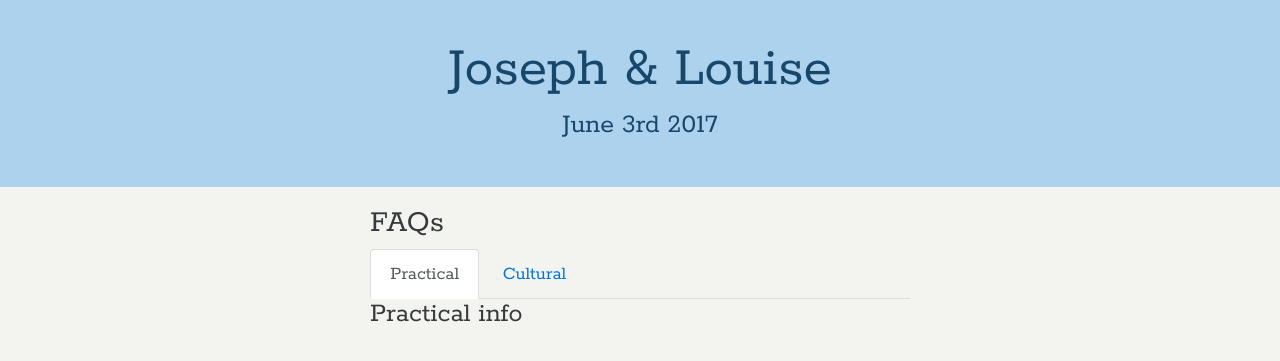
After one commit to josephshambrook/wedding, a Django app: page /faq/practical in a window 1280 px wide. The commit adds this page. Shown: the top 361 px of the page. Run offline with Django 3.2, Linux system fonts and the light colour scheme; some libraries are stand-ins or nearby versions.

Commit message:
Updated content. Starting FAQ pages.

```diff
--- a/ourwedding/urls.py
+++ b/ourwedding/urls.py
@@ -18,5 +18,6 @@ from django.contrib import admin
 
 urlpatterns = [
     url(r'^rsvp/', include('weddingapp.urls')),
+    url(r'^faq/', include('weddingapp.faq_urls')),
     url(r'^admin/', admin.site.urls),
 ]
--- a/weddingapp/templates/base.html
+++ b/weddingapp/templates/base.html
@@ -5,8 +5,12 @@
 {% load i18n %}
 
 <head>
+    <meta charset="utf-8">
+    <meta name="viewport" content="width=device-width, initial-scale=1">
+    <meta http-equiv="x-ua-compatible" content="ie=edge">
+
     <title>{% block title %}Joseph & Louise{% endblock %}</title>
-    <meta name="viewport" content="width=device-width, initial-scale=1">
+
     <link href='https://fonts.googleapis.com/css?family=Rokkitt' rel='stylesheet' type='text/css'>
     <link rel="stylesheet" href="{% static "css/v2/bootstrap-flex.min.css" %}"/>
     <link rel="stylesheet" href="{% static "css/rsvp-styles.css" %}">
@@ -21,21 +25,11 @@
 <div class="container m-b-3">
     <div class="row">
         <div class="col-md-10 col-md-offset-1 col-lg-6 col-lg-offset-3">
+
             {% block content %}{% endblock %}
         </div>
     </div>
 </div>
 
-{#{% block link %}#}
-{#    {% load i18n %}#}
-{#    <div class="container">#}
-{#        <div class="row flex-justify-end">#}
-{#            <div class="col-sm-4 col-xs-12">#}
-{#                <a href="{% url 'weddingapp:attend' invite.code %}" class="btn btn-wedding-coral btn-lg btn-block">{% trans "Continue" %}</a>#}
-{#            </div>#}
-{#        </div>#}
-{#    </div>#}
-{#{% endblock %}#}
-
 </body>
 </html>
--- /dev/null
+++ b/weddingapp/templates/weddingapp/practical.html
@@ -0,0 +1,30 @@
+{% extends "base.html" %}
+{% load i18n %}
+{% load staticfiles %}
+
+{% block content %}
+
+    <h2>FAQs</h2>
+
+    <ul class="nav nav-tabs" role="tablist">
+        <li class="nav-item">
+            <a class="nav-link active" data-tab href="#practical" role="tab">Practical</a>
+        </li>
+        <li class="nav-item">
+            <a class="nav-link" data-tab href="#cultural" role="tab">Cultural</a>
+        </li>
+    </ul>
+
+    <!-- Tab panes -->
+    <div class="tab-content">
+        <div data-tabs-pane class="tab-pane active" id="practical" role="tabpanel">
+            <h3>Practical info</h3>
+        </div>
+        <div data-tabs-pane class="tab-pane" id="cultural" role="tabpanel">
+            <h3>Cultural info</h3>
+        </div>
+    </div>
+
+    <script type="text/javascript" src="{% static "js/tabby.js" %}"></script>
+
+{% endblock %}
--- a/weddingapp/urls.py
+++ b/weddingapp/urls.py
@@ -9,5 +9,5 @@ urlpatterns = [
     url(r'^(?P<code>[0-9]+)/attend$', attend_view, name='attend'),
     url(r'^(?P<code>[0-9]+)/extra$', extra_view, name='extra'),
     url(r'^(?P<code>[0-9]+)/confirm$', confirm_view, name='confirm'),
-    url(r'^(?P<code>[0-9]+)/finish', finish_view, name='finish'),
+    url(r'^(?P<code>[0-9]+)/finish$', finish_view, name='finish'),
 ]
--- a/weddingapp/views.py
+++ b/weddingapp/views.py
@@ -6,6 +6,19 @@ from django.core.urlresolvers import reverse
 
 from weddingapp.forms import ExtraForm
 from .models import Invite, Guest
+
+
+def faq_index(request):
+    return render(request, 'weddingapp/faq.html')
+    # return HttpResponseRedirect('practical')
+
+
+def faq_practical(request):
+    return render(request, 'weddingapp/practical.html')
+
+
+def faq_cultural(request):
+    return render(request, 'weddingapp/cultural.html')
 
 
 def get_invite(code):
```
Also changed, not shown: weddingapp/faq_urls.py (added, +11 -0 lines), weddingapp/templates/weddingapp/cultural.html (added, +22 -0 lines), weddingapp/templates/weddingapp/faq.html (added, +34 -0 lines), db.sqlite3, locale/da/LC_MESSAGES/django.po, 1 other file.
